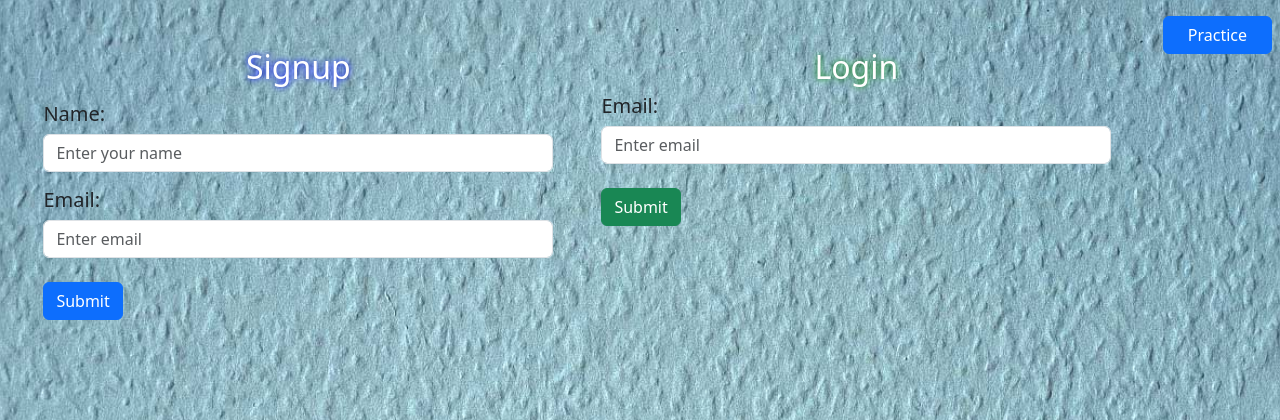
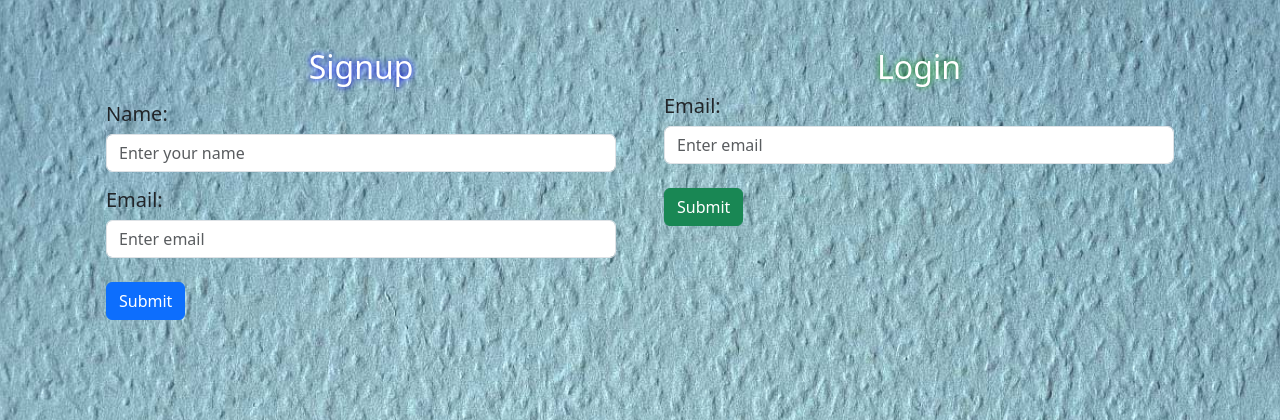
Before and after one commit to hayZedTech/hayzed-exam, a PHP site: page / in a window 1280 px wide. Shown: the top 420 px of the page. Run offline with PHP 8.4, Linux system fonts and the light colour scheme.

Commit message:
Add all project files

```diff
--- a/index.php
+++ b/index.php
@@ -72,7 +72,7 @@
     </div>
 
     <!-- <a href="../index.php" class="home_link">Home</a> -->
-    <a href="biology02.php" class="practice btn btn-primary mt-3 px-4 float-end mx-2">Practice</a>
+    <!-- <a href="biology02.php" class="practice btn btn-primary mt-3 px-4 float-end mx-2">Practice</a> -->
 
     <div class="row container mt-4 pt-3">
         <div class="col-sm ">
```
